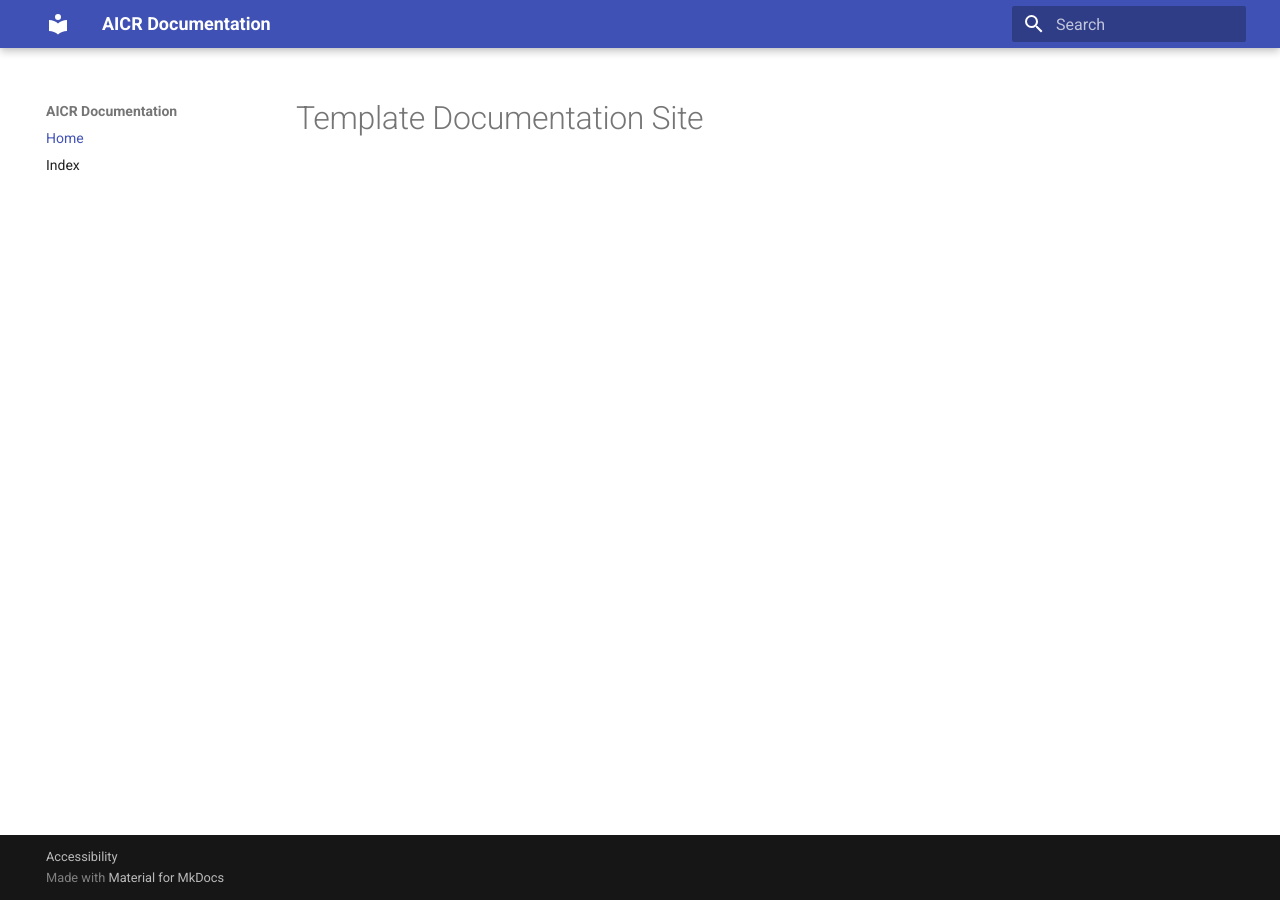
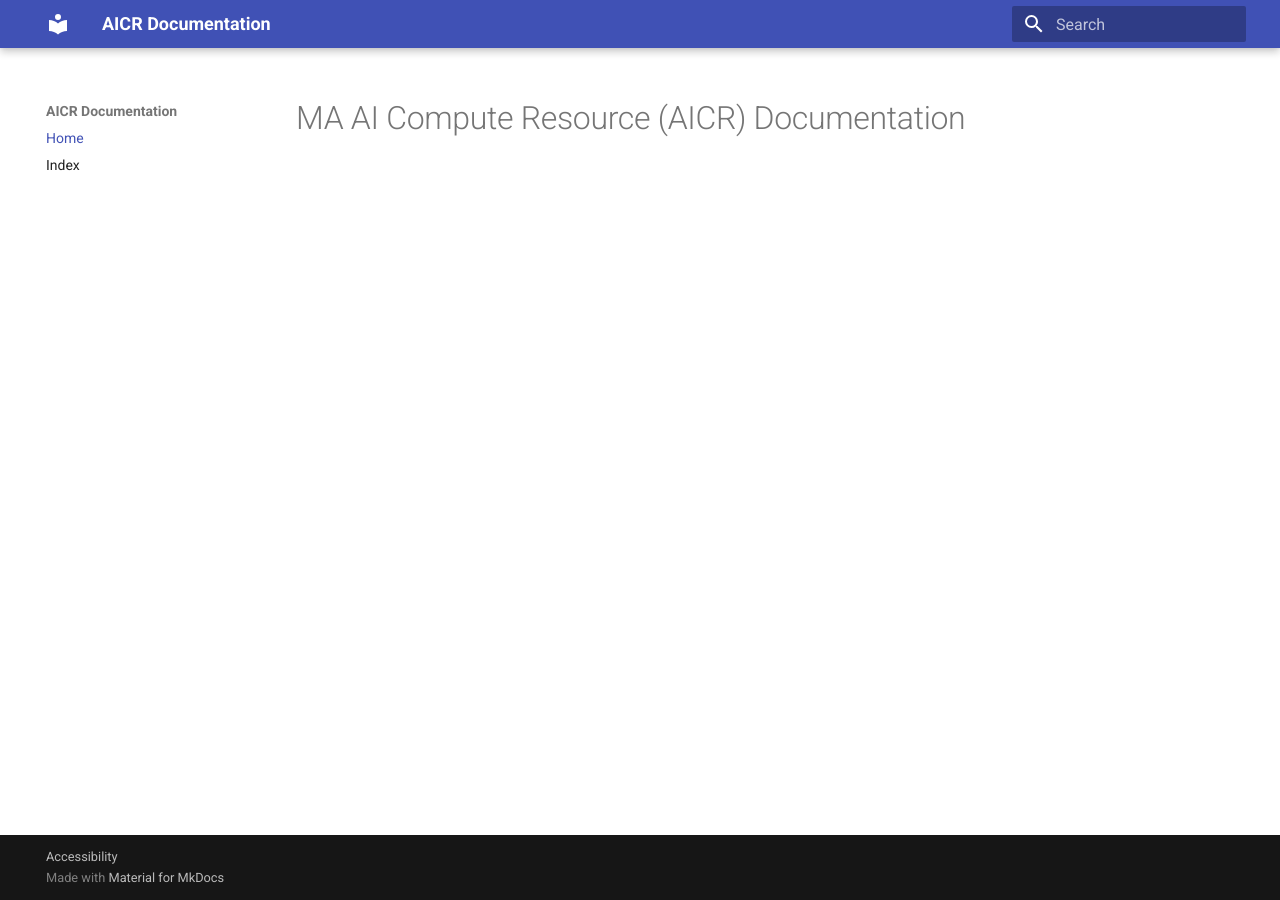
Before and after one commit to mghpcc/aicr-docs-edit, an MkDocs documentation site: the page built from docs/index.md, in a window 1280 px wide. Built offline with MkDocs 1.6.1 and Material for MkDocs 9.7.7, drawn with Linux system fonts in a browser that asks for light colours.

Commit message:
Update title

```diff
--- a/docs/index.md
+++ b/docs/index.md
@@ -1 +1 @@
-# Template Documentation Site
+# MA AI Compute Resource (AICR) Documentation
```
